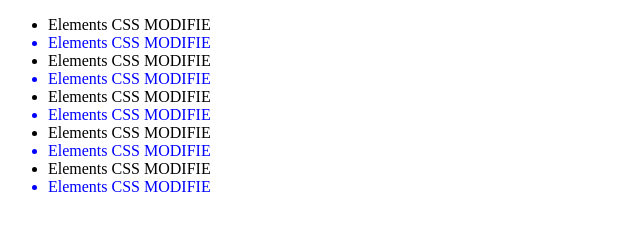
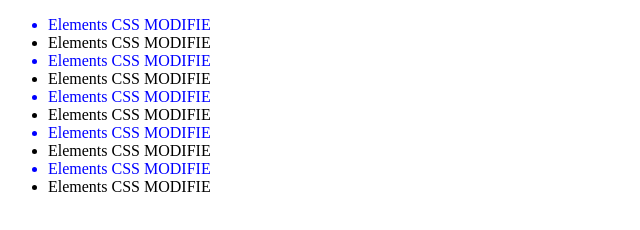
Before and after one commit to Max50603/Cours-HTML---CSS, a plain HTML site: page tp3/index.html in a window 1280 px wide. Shown: the whole page, without its empty margins (0-640 px from the left). Drawn offline with Linux system fonts and the light colour scheme.

Commit message:
Update style.css

```diff
--- a/tp3/style.css
+++ b/tp3/style.css
@@ -1,12 +1,12 @@
-li:nth-child(even){
+li:nth-child(odd){
     color: blue;
 }
 
 
-ul:hover li:nth-child(even) {
+ul:hover li:nth-child(odd) {
     color: black;
 }
 
-ul:hover li:nth-child(odd){
+ul:hover li:nth-child(even){
     color: blue;
 }
```
